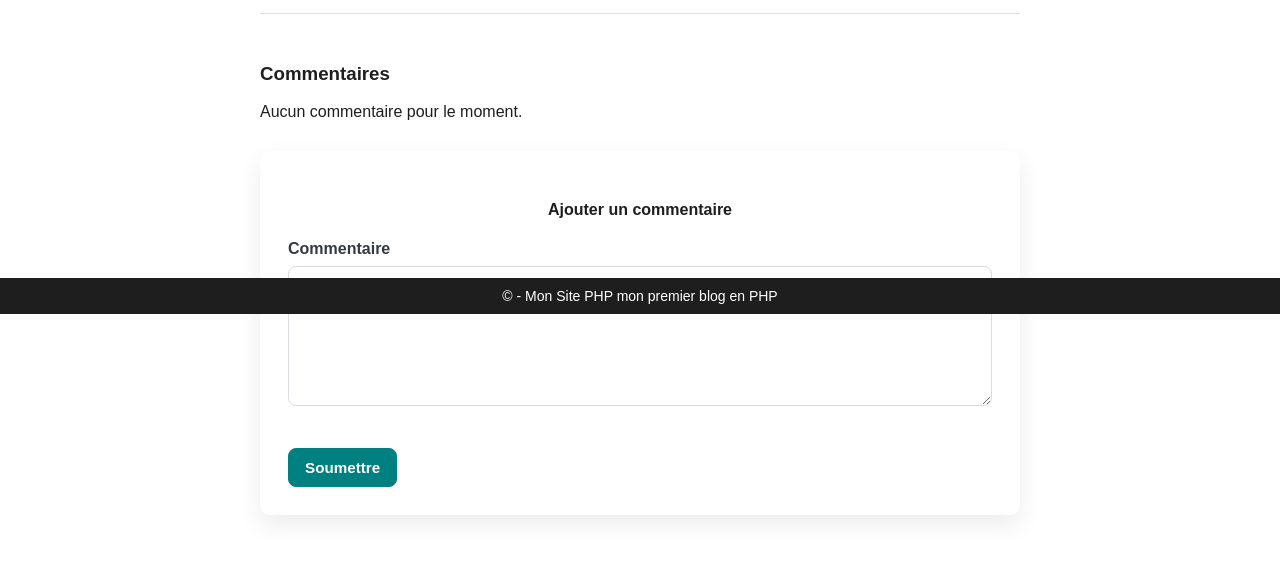
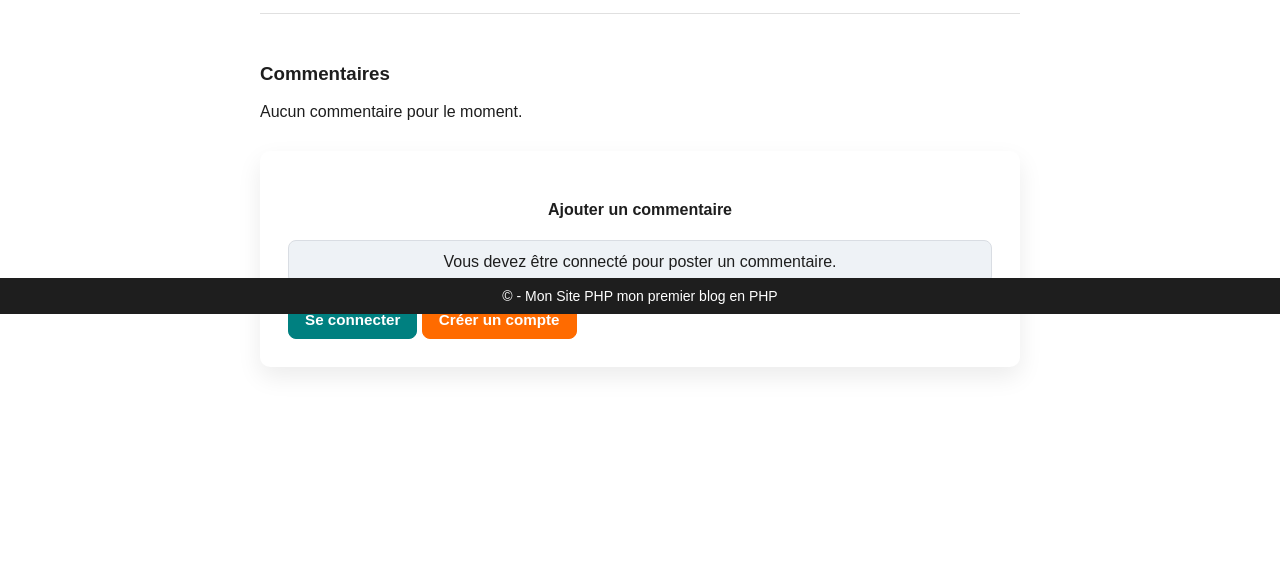
Before and after one commit to Ejornanc/MyFirstBlog, a PHP site: a page that uses templates/blog/article.html.twig in a window 1280 px wide. Shown: the part 486-1065 px from the top of the page. After the commit the page ends 858 px from the top, so only its background shows below. Run offline with PHP 8.4, Linux system fonts and the light colour scheme; data comes from the database, SQL or seed files in the repository; some libraries are stand-ins or nearby versions.

Commit message:
feat(comments): gate comment form behind auth and add login prompt with redirect
- Show info message and “Sign in” button for unauthenticated users
- Hide comment form for guests; display it only when the user is logged in
- Add “Create account” link for new users

```diff
--- a/templates/blog/article.html.twig
+++ b/templates/blog/article.html.twig
@@ -62,6 +62,18 @@
                     </div>
                 {% endif %}
 
+                {% if not user %}
+                    <div class="alert alert-info mb-3 ">
+                        Vous devez être connecté pour poster un commentaire.
+                    </div>
+                    <a class="btn btn-primary" href="/login">
+                        Se connecter
+                    </a>
+                    <a class="btn btn-danger" href="/register">
+                        Créer un compte
+                    </a>
+                {% else %}
+                    {# Utilisateur connecté : afficher le formulaire #}
                     {% if errors|length > 0 %}
                         <div class="alert alert-danger">
                             <ul>
@@ -82,6 +94,7 @@
 
                         <button type="submit" class="btn btn-primary">Soumettre</button>
                     </form>
+                {% endif %}
             </div>
         </div>
     </div>
```
Lines whose indentation alone changed are shown as unchanged.
